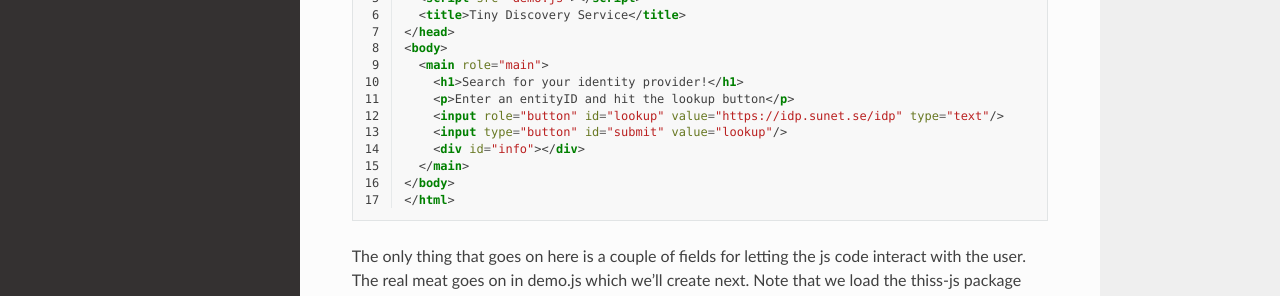
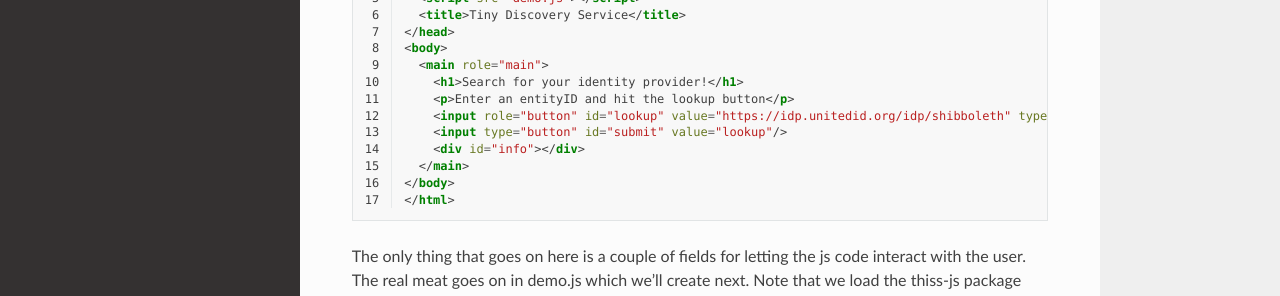
Before and after one commit to TheIdentitySelector/thiss-ds-js, a Sphinx documentation site: the page built from docs/example.rst, in a window 1280 px wide and 900 px high. Shown: the part 442-738 px from the top of the window. Built offline with Sphinx 7.4.7 and the Read the Docs theme 2.0.0, drawn with Linux system fonts in a browser that asks for light colours.

Commit message:
use unitedid as an example

```diff
--- a/docs/example.rst
+++ b/docs/example.rst
@@ -19,7 +19,7 @@ Start by creating an empty directory on a webserver and create in it an index.ht
     <main role="main">
       <h1>Search for your identity provider!</h1>
       <p>Enter an entityID and hit the lookup button</p>
-      <input role="button" id="lookup" value="https://idp.sunet.se/idp" type="text"/>
+      <input role="button" id="lookup" value="https://idp.unitedid.org/idp/shibboleth" type="text"/>
       <input type="button" id="submit" value="lookup"/>
       <div id="info"></div>
     </main>
--- a/src/index.html
+++ b/src/index.html
@@ -6,7 +6,7 @@
     <main role="main">
        <h1>Lookup</h1>
        <p>Enter an entityID and hit the lookup button</p>
-       <input role="button" id="lookup" value="https://idp.sunet.se/idp" type="text"/><input type="button" id="submit" value="lookup"/>
+       <input role="button" id="lookup" value="https://idp.unitedid.org/idp/shibboleth" type="text"/><input type="button" id="submit" value="lookup"/>
        <div id="info"></div>
     </main>
 </body>
```
